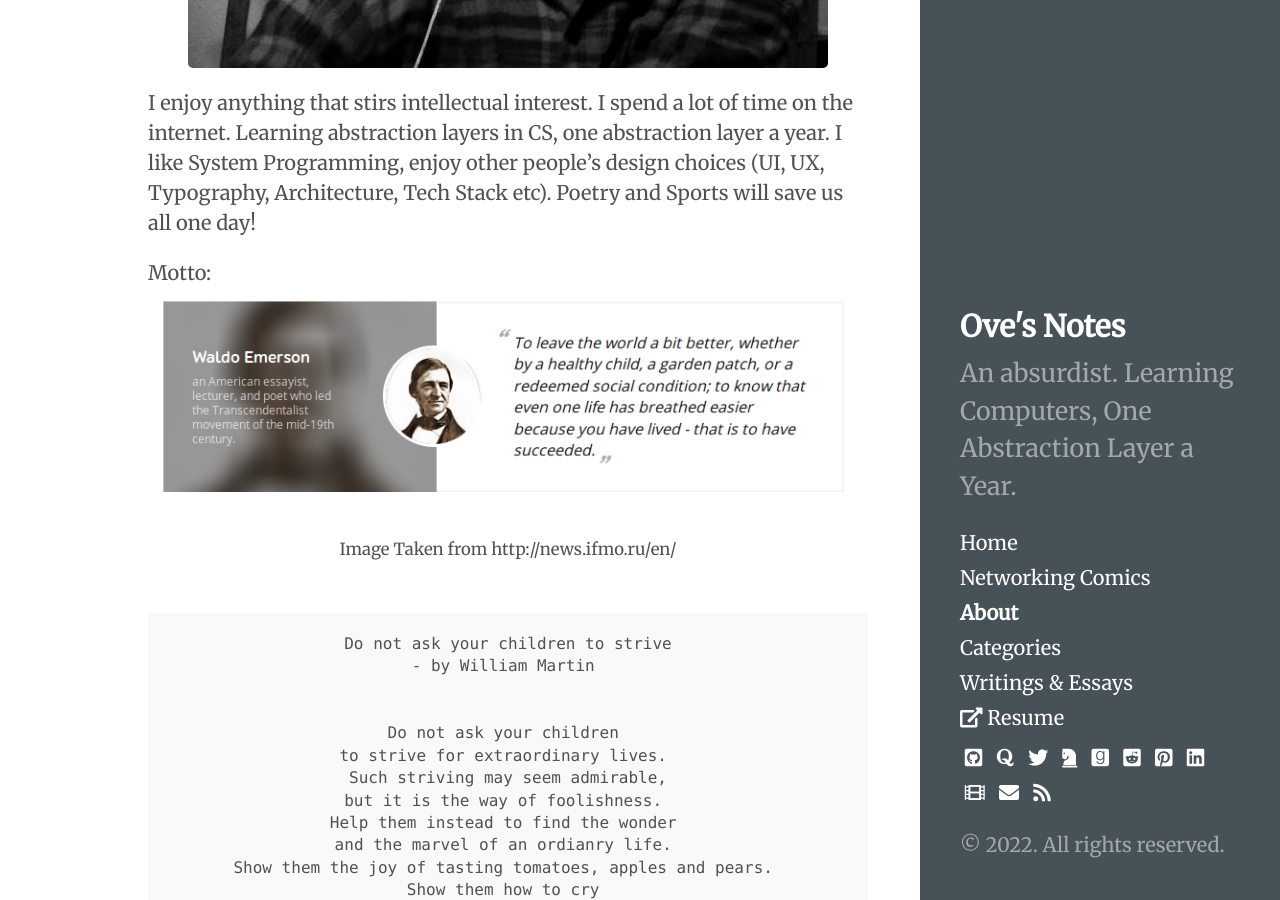
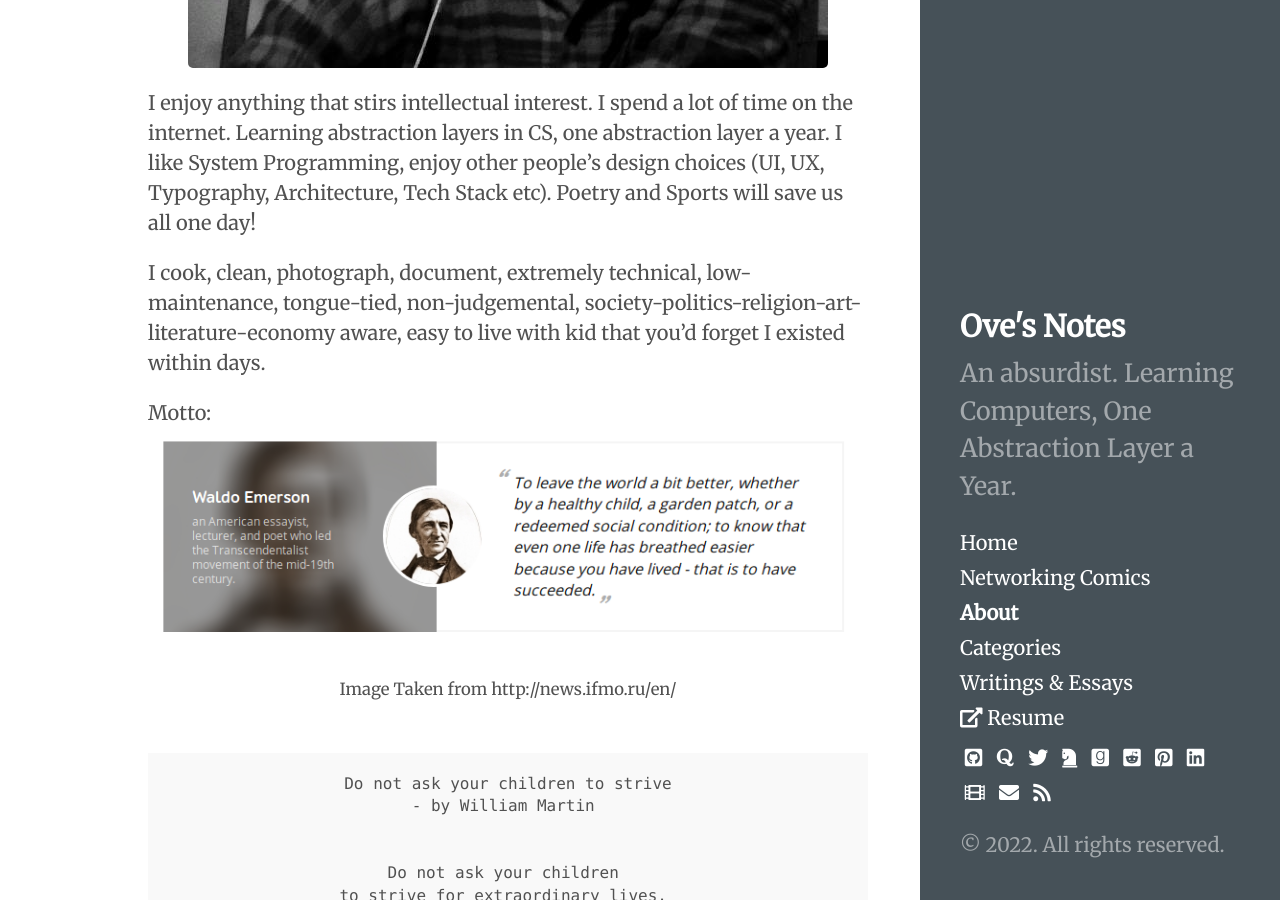
Before and after one commit to ovebepari/ovebepari.github.io, a Jekyll site: the page built from about.md, in a window 1280 px wide and 900 px high, scrolled down 725 px. Built offline with Jekyll 4.4.1, drawn with Linux system fonts in a browser that asks for light colours.

Commit message:
updated the about section; added cooking and cleaning

```diff
--- a/about.md
+++ b/about.md
@@ -8,6 +8,8 @@
 </p>
 
 I enjoy anything that stirs intellectual interest. I spend a lot of time on the internet. Learning abstraction layers in CS, one abstraction layer a year. I like System Programming, enjoy other people's design choices (UI, UX, Typography, Architecture, Tech Stack etc). Poetry and Sports will save us all one day!
+
+I cook, clean, photograph, document, extremely technical, low-maintenance, tongue-tied, non-judgemental, society-politics-religion-art-literature-economy aware, easy to live with kid that you'd forget I existed within days.
 
 Motto:
 ![Favourite Quote: To leave the world a bit better, whether by a healthy child, a graden pathch, or a redeemed social condition; to know that even one life has breathed easier because you have lived - that is to have succeeded](/post_images/about/itmo.png){:.center-image}
```
